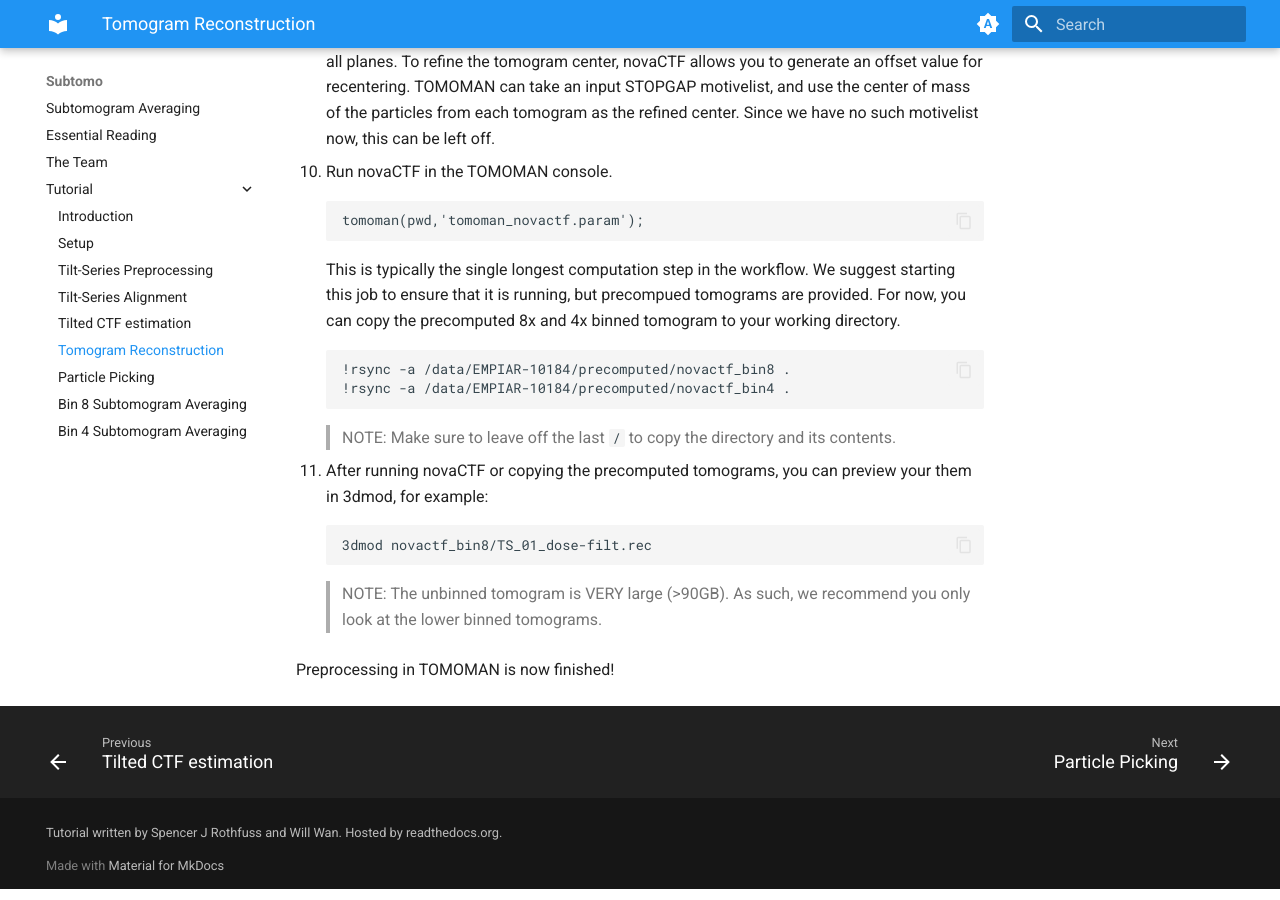
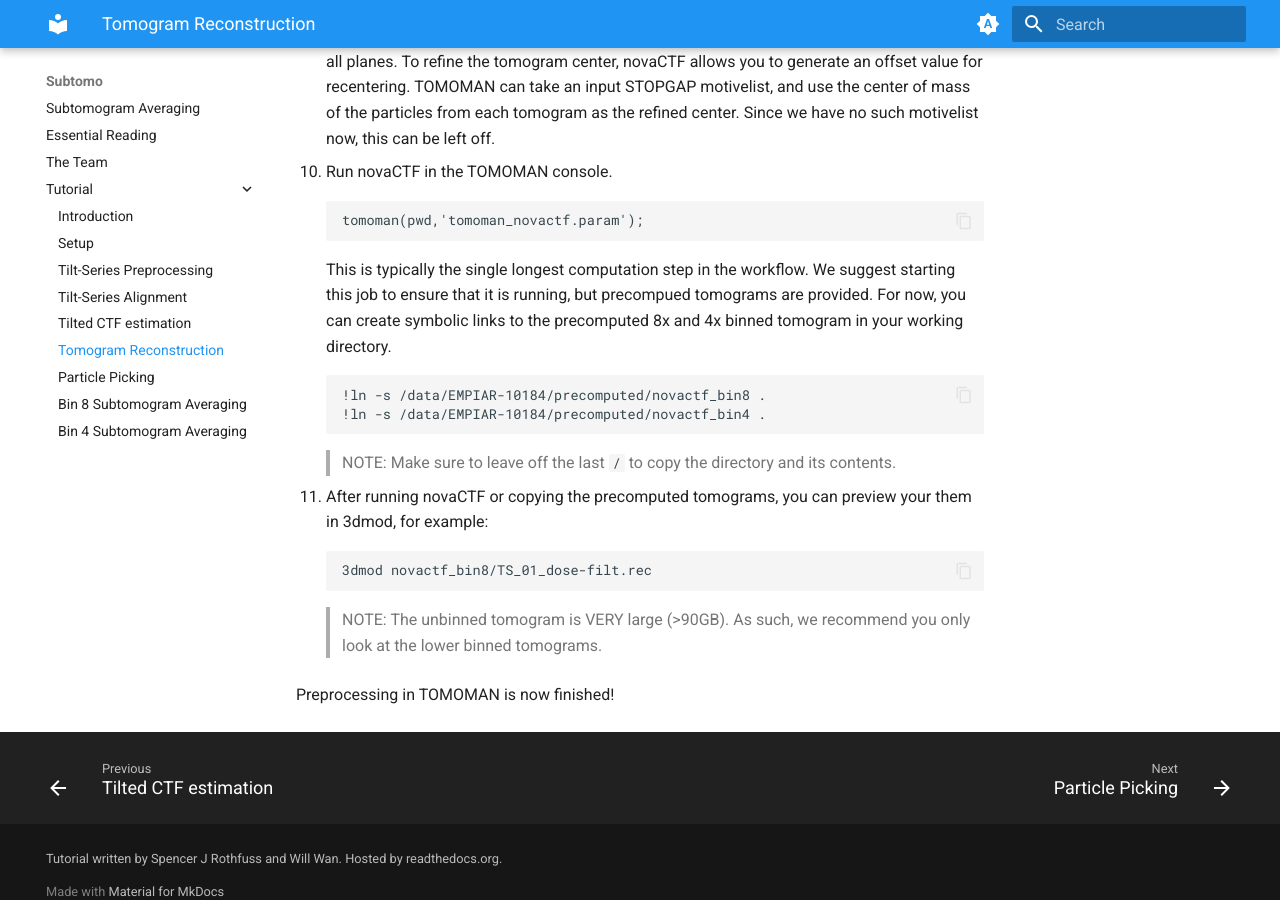
Before and after one commit to wan-lab-vanderbilt/subtomo-tutorials, an MkDocs documentation site: the page built from docs/hiv/recon.md, in a window 1280 px wide and 900 px high, scrolled down 1289 px. Built offline with MkDocs 1.6.1 and Material for MkDocs 9.7.7, drawn with Linux system fonts in a browser that asks for light colours.

Commit message:
Changing to symlinks

```diff
--- a/docs/hiv/recon.md
+++ b/docs/hiv/recon.md
@@ -56,10 +56,10 @@ Since we have no such motivelist now, this can be left off.
 
     This is typically the single longest computation step in the workflow.
     We suggest starting this job to ensure that it is running, but precompued tomograms are provided.
-    For now, you can copy the precomputed 8x and 4x binned tomogram to your working directory.
+    For now, you can create symbolic links to the precomputed 8x and 4x binned tomogram in your working directory.
 
-        !rsync -a /data/EMPIAR-10184/precomputed/novactf_bin8 .
-        !rsync -a /data/EMPIAR-10184/precomputed/novactf_bin4 .
+        !ln -s /data/EMPIAR-10184/precomputed/novactf_bin8 .
+        !ln -s /data/EMPIAR-10184/precomputed/novactf_bin4 .
 
     >NOTE: Make sure to leave off the last `/` to copy the directory and its contents.
 
```
